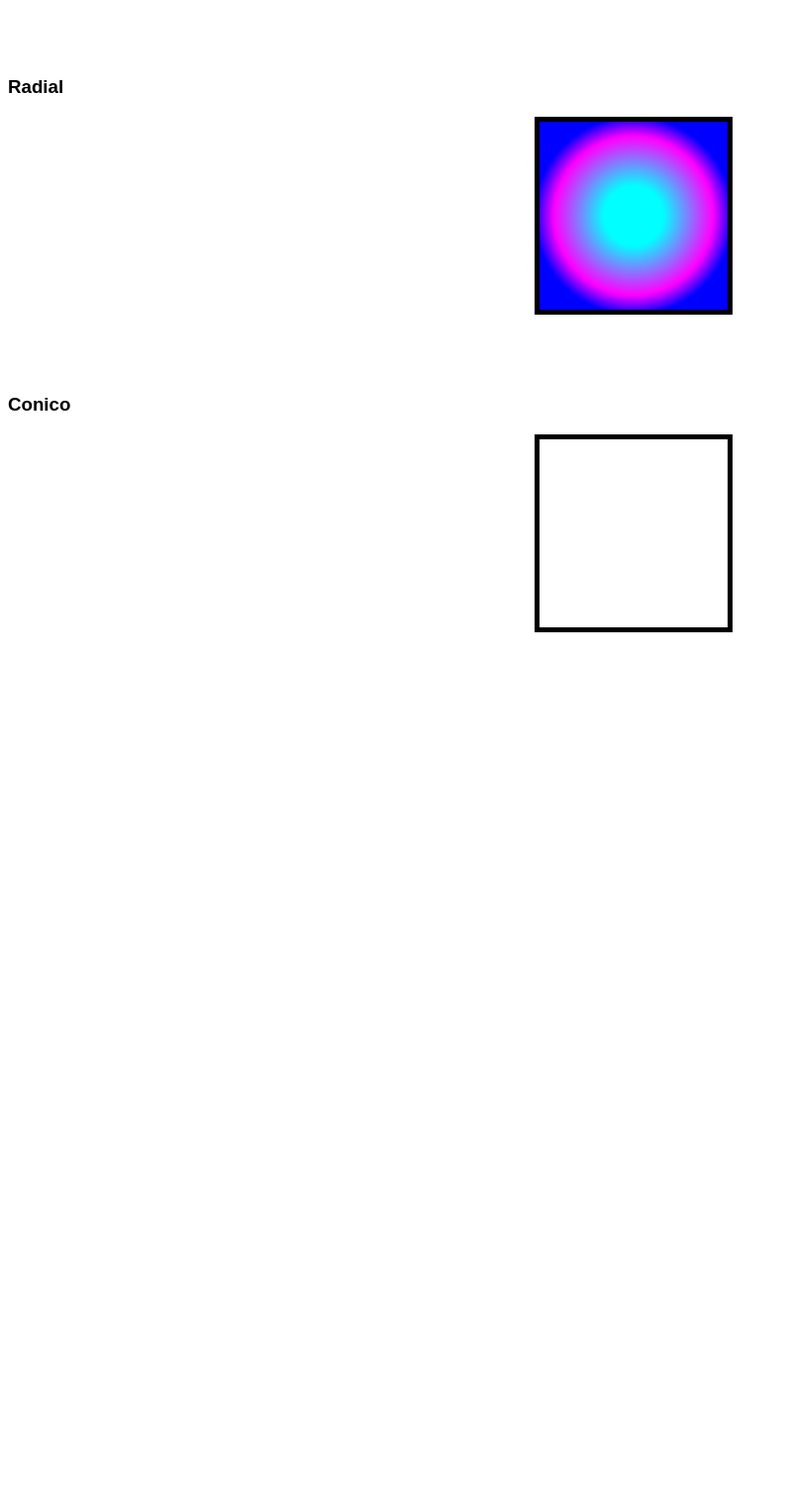
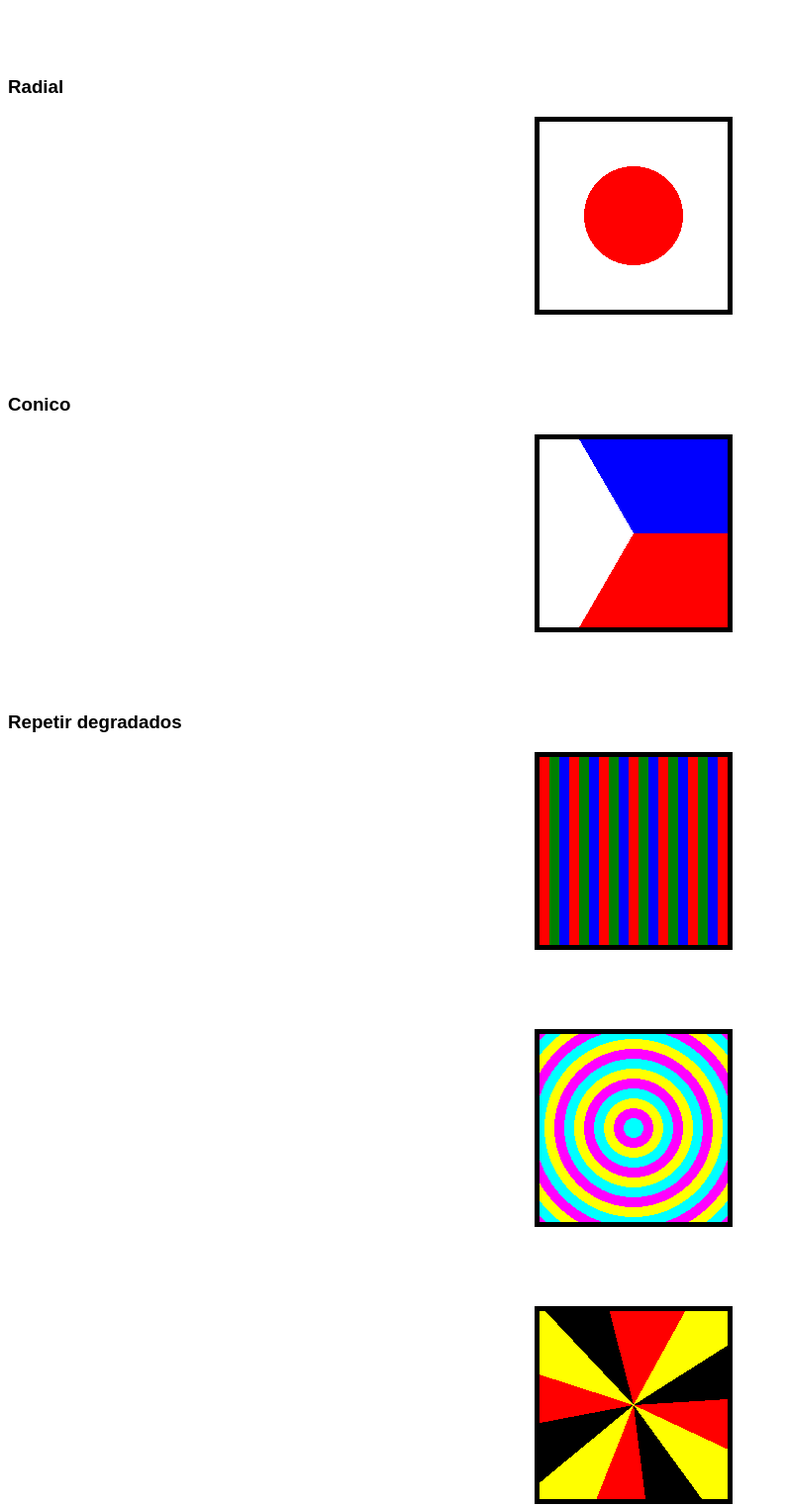
Before and after one commit to marcrenton/dw, a plain HTML site: page visual-effects.html in a window 1280 px wide. Shown: the part 1476-2999 px from the top of the page at 99% size, without its empty margins (0-795 px from the left). Before the commit the page ends 2195 px from the top, so only its background shows below. Drawn offline with Linux system fonts and the light colour scheme.

Commit message:
Añadiendo conetnido a visual efects de lp1

```diff
--- a/css/visual-effects.css
+++ b/css/visual-effects.css
@@ -86,4 +86,94 @@ html {
 
   background-image: radial-gradient(circle 4rem, cyan 30%, magenta 80%, blue);
   background-image: radial-gradient(circle 100px, cyan 30%, magenta 80%, blue);
+  background-image: radial-gradient(
+    circle 100px,
+    cyan 30%,
+    magenta 60%,
+    blue 90%
+  );
+  background-image: radial-gradient(
+    circle 100px at top,
+    cyan 30%,
+    magenta 60%,
+    blue 90%
+  );
+  background-image: radial-gradient(
+    circle 100px at bottom right,
+    cyan 30%,
+    magenta 60%,
+    blue 90%
+  );
+
+  background-image: radial-gradient(
+    ellipse 50px 100px,
+    cyan 30%,
+    magenta 60%,
+    blue 90%
+  );
+  background-image: radial-gradient(circle 100px, red 50%, white 50%);
 }
+
+.conic-gradient {
+  background-image: conic-gradient(red, green, blue);
+  background-image: conic-gradient(red 50%, green 60%, blue 80%);
+  background-image: conic-gradient(
+    red 0deg 90deg,
+    green 120deg 240deg,
+    blue 270deg
+  );
+  background-image: conic-gradient(
+    from 90deg,
+    red 0deg 180deg,
+    green 120deg 240deg,
+    blue 270deg
+  );
+  background-image: conic-gradient(
+    from 180deg,
+    red 0deg 90deg,
+    green 120deg 240deg,
+    blue 270deg
+  );
+  background-image: conic-gradient(
+    from 90deg,
+    red 0deg 120deg,
+    white 120deg 240deg,
+    blue 240deg
+  );
+}
+
+.repeat-gradient-linear {
+  background-image: repeating-linear-gradient(
+    90deg,
+    red 0 10px,
+    green 10px 20px,
+    blue 20px 30px
+  );
+}
+
+.repeat-gradient-radial {
+  background-image: repeating-radial-gradient(
+    4rem,
+    cyan 0 10px,
+    magenta 10px 20px,
+    yellow 20px 30px
+  );
+}
+.repeat-gradient-conic {
+  background-image: repeating-conic-gradient(
+    red 0 8%,
+    yellow 8% 16%,
+    black 16% 24%
+  );
+}
+
+.chart-gradient {
+  background-image: conic-gradient(cyan 0 50%, magenta 50% 80%, yellow 80%);
+  border-radius: 50%;
+}
+
+.donut-gradient {
+  background-image: radial-gradient(white 40%, black 41%, transparent 43%),
+    conic-gradient(cyan 0 50%, magenta 50% 80%, yellow 80%);
+  border-radius: 50%;
+}
--- a/visual-effects.html
+++ b/visual-effects.html
@@ -29,5 +29,12 @@
     <div class="box radial-gradient"></div>
     <h3>Conico</h3>
     <div class="box conic-gradient"></div>
+    <h3>Repetir degradados</h3>
+    <div class="box repeat-gradient-linear"></div>
+    <div class="box repeat-gradient-radial"></div>
+    <div class="box repeat-gradient-conic"></div>
+    <h3>Graficas con degradados</h3>
+    <div class="box chart-gradient"></div>
+    <div class="box donut-gradient"></div>
   </body>
 </html>
```
